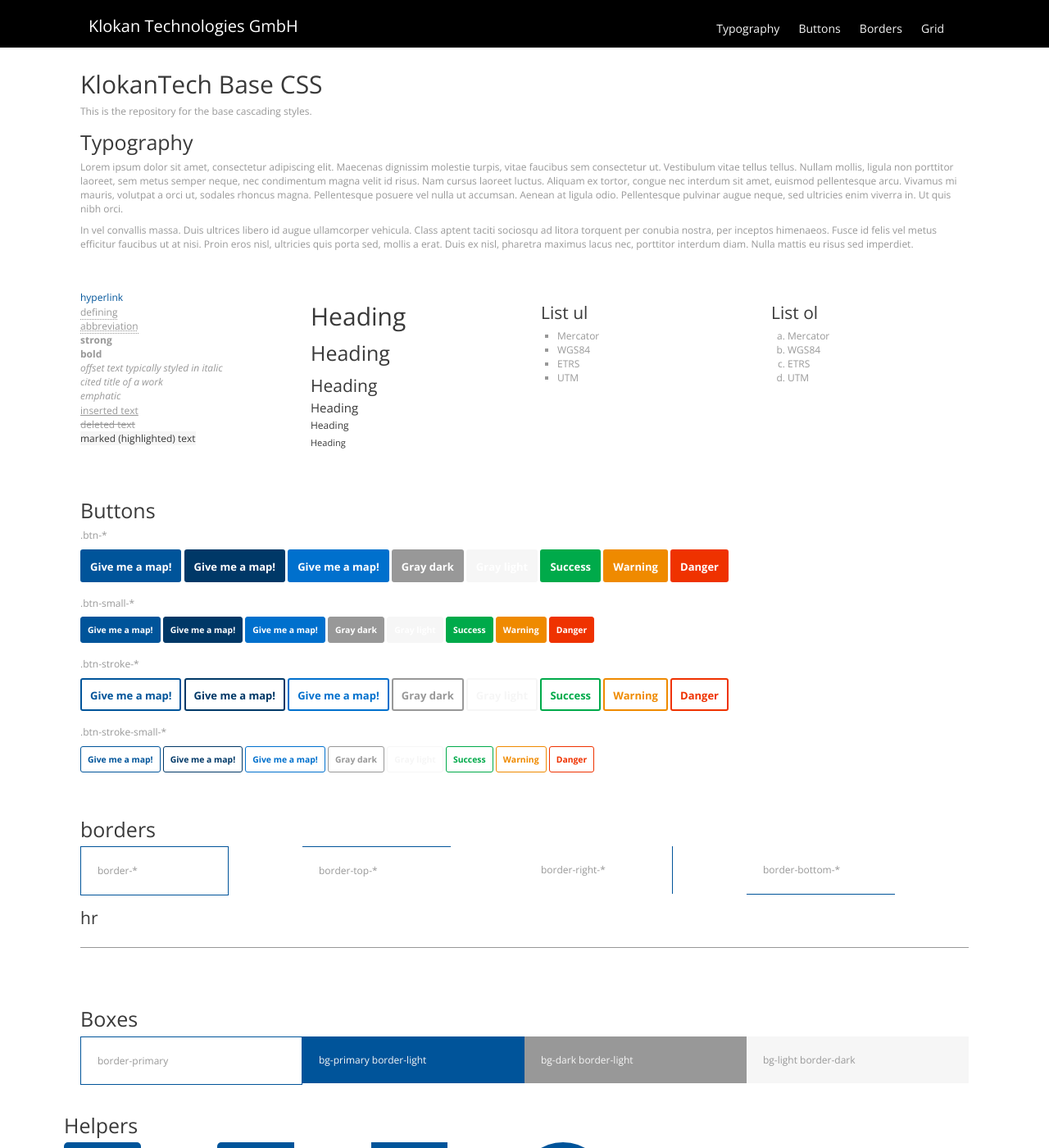
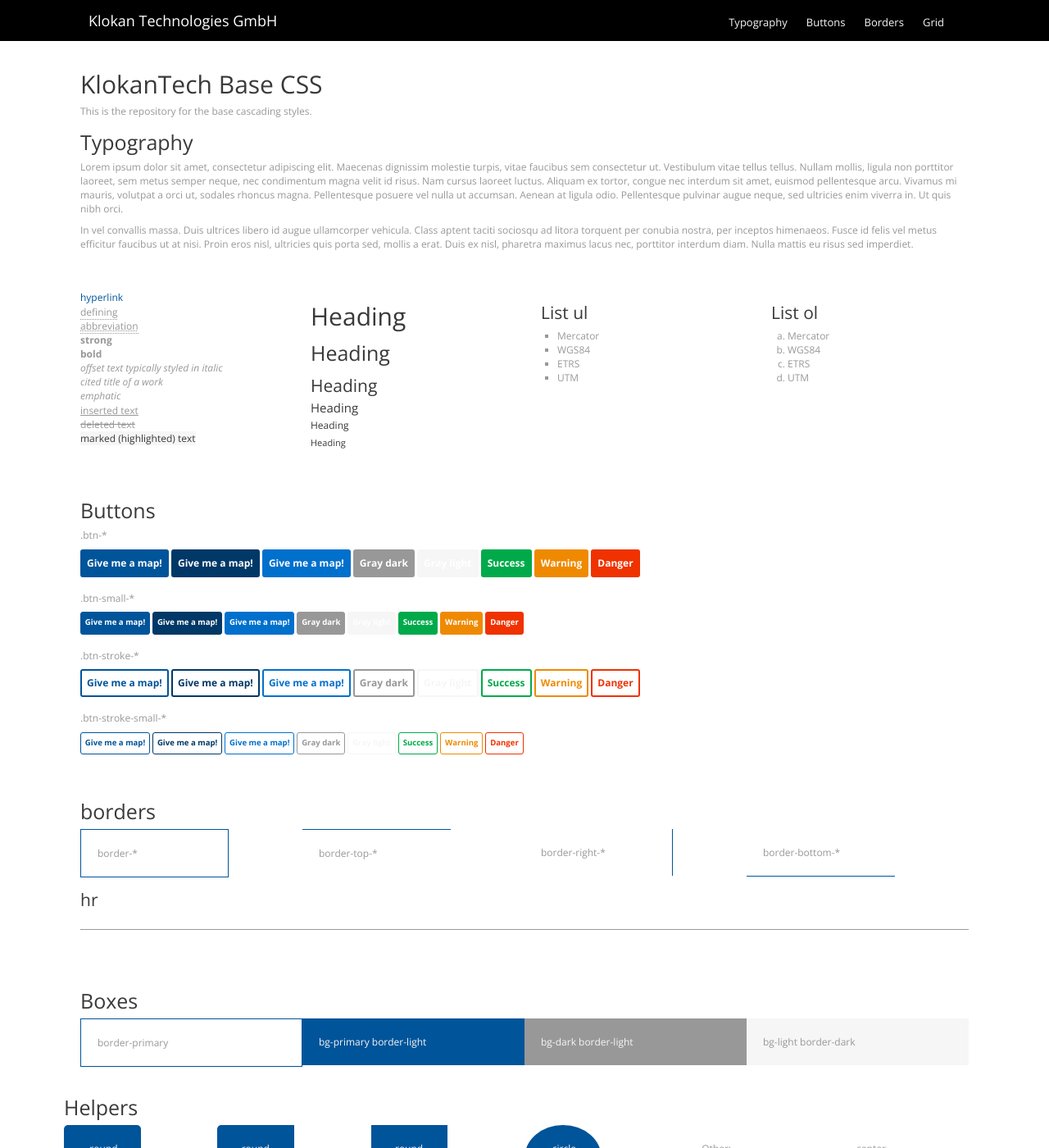
Before and after one commit to klokantech/styles, a Jekyll site: the page built from index.html, in a window 1280 px wide and 1400 px high. Shown: the whole window at 82% size. Built offline with Jekyll 4.4.1, drawn with Linux system fonts in a browser that asks for light colours.

Commit message:
navbar - cleaning

```diff
--- a/_sass/_navbar.scss
+++ b/_sass/_navbar.scss
@@ -1,39 +1,36 @@
 /* Navbar */
 
-.navbar {
+#navbar-top{
+  @extend .clearfix;
   position: relative;
-  min-height: $navbar-height;
-  margin-bottom: $navbar-margin-bottom;
-
-  @extend .clearfix;
-}
-
-.navbar-top{
+  min-height: $navbar-top-height;
+  margin-bottom: $navbar-top-margin-bottom;
   position: fixed;
   right: 0;
   left: 0;
-  z-index: $navbar-fixed-zindex;
+  z-index: $navbar-top-zindex;
   top: 0;
   border-width: 0 0 1px;
-  background-color: $navbar-fixed-bgcolor;
+  background-color: $navbar-top-bgcolor;
 
   .logo{
     float: left;
-    height: $navbar-height;
+    height: $navbar-top-height;
     margin: 0 $padding-horizontal;
     img{
-      height: $navbar-height - ($navbar-height / 4);
+      height: $navbar-top-height - ($navbar-top-height / 4);
     }
     h1{
-      font-size: 20px;
-      height: $navbar-height;
-      padding-top: $navbar-height - 20px - $navbar-fixed-padding-bottom;
+      font-size: $navbar-top-title-size;
+      height: $navbar-top-height;
+      padding-top: $navbar-top-height - $navbar-top-title-size - $navbar-top-padding-bottom;
       padding-right: $padding-horizontal / 2;
-      padding-bottom:  $navbar-fixed-padding-bottom;
+      padding-bottom:  $navbar-top-padding-bottom;
       padding-left: $padding-horizontal / 2;
       margin: 0;
+      white-space: nowrap;
       a{
-        color: #ffffff;
+        color: $navbar-top-title-color;
         &:hover{
           text-decoration: none;
         }
@@ -46,18 +43,18 @@
     padding: 0 $padding-horizontal;
     li{display: inline-block;}
     a{
-      color: $navbar-link-color;
+      color: $navbar-top-link-color;
       text-decoration: none;
-      font-size: $navbar-link-size;
-      height: $navbar-height;
+      font-size: $navbar-top-link-size;
+      height: $navbar-top-height;
       display: inline-block;
-      padding-top: $navbar-height - $navbar-link-size - $navbar-fixed-padding-bottom;
+      padding-top: $navbar-top-height - $navbar-top-link-size - $navbar-top-padding-bottom;
       padding-right: $padding-horizontal / 2;
-      padding-bottom:  $navbar-fixed-padding-bottom;
+      padding-bottom:  $navbar-top-padding-bottom;
       padding-left: $padding-horizontal / 2;
       line-height: 1;
-      &:hover, &:focus, .active{
-        color: $navbar-link-hover-color;
+      &:hover, &:focus, &.active{
+        color: $navbar-top-link-hover-color;
         border-bottom: 5px solid $color-primary;
       }
     }
@@ -72,12 +69,11 @@
     @media (max-width: $sc-medium) {
       display: block;
     }
-    padding: ($navbar-height / 2) - 30;
+    padding: ($navbar-top-height / 2) - 30;
     font-size: 30px;
     float: right;
     #nav-mobile-btn{
-      height: $navbar-height;
-
+      height: $navbar-top-height;
       &:hover, &:active{
         cursor: pointer;
       }
@@ -86,18 +82,21 @@
         border-bottom: 5px solid $color-primary;
         margin: 0;
       }
+    }
+    &::selection, &::-moz-selection{
+      background: transparent;
+    }
 
-    }
     #nav-mobile-nav{
       display: none;
       background-color: #ffffff;
       position: absolute;
-      top: $navbar-height;
+      top: $navbar-top-height;
       left: 0;
       right: 0;
       list-style-type: none;
-      font-size: $navbar-link-size;
-      padding:  $padding-horizontal / 2 $padding-horizontal 0 $padding-horizontal;
+      font-size: $navbar-top-link-size;
+      padding:  $padding-horizontal / 2 $padding-horizontal 0 $padding-horizontal 0;
       border-bottom: 1px solid $color-gray-dark;
       margin: 0;
       li a{
--- a/_sass/_variables.scss
+++ b/_sass/_variables.scss
@@ -110,10 +110,10 @@ $radius-bottom-left: $radius-all;
 /* Buttons */
 $btn-color-bg: $color-primary;
 $btn-color: #fff;
-$btn-height: 40px;
-$btn-padding: 10px;
+$btn-height: 34px;
+$btn-padding: 6px;
 $btn-radius: 3px;
-$btn-font-size: 13px;
+$btn-font-size: 12px;
 
 $btn-border: 2px;
 $btn-small-scale: 0.8;
@@ -147,14 +147,19 @@ $border-radius-small: 3px !default;
 
 $hr-color: $text-color;
 
-/* Navbar */
-$navbar-height: 58px;
-$navbar-margin-bottom: 20px;
+/* Navbar top */
+$navbar-top-height: 50px;
+$navbar-top-margin-bottom: 20px;
 
-$navbar-fixed-zindex: 100;
-$navbar-fixed-bgcolor: #000000;
-$navbar-fixed-padding-bottom: 16px;
+$navbar-top-zindex: 100;
+$navbar-top-bgcolor: #000000;
+$navbar-top-padding-bottom: 16px;
 
-$navbar-link-color: $color-gray-light;
-$navbar-link-size: 14px;
-$navbar-link-hover-color: #ffffff;
+$navbar-top-title-size: 18px;
+$navbar-top-title-color: #ffffff;
+
+$navbar-top-link-color: $color-gray-light;
+$navbar-top-link-size: 13px;
+$navbar-top-link-hover-color: #ffffff;
+
+$navbar-top-link-hover-color: #ffffff;
--- a/index.html
+++ b/index.html
@@ -1,7 +1,7 @@
 ---
 title: Styles
 ---
-<div class="navbar navbar-top">
+<div id="navbar-top">
   <div class="container">
     <div class="logo">
       <h1><a href="http://maptiler.com">Klokan Technologies GmbH</a></h1>
```
